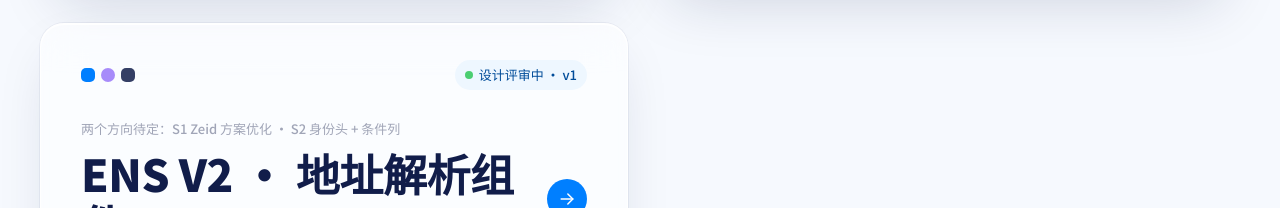
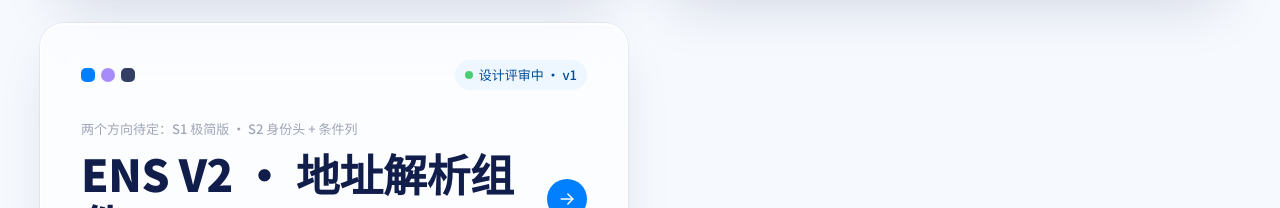
Before and after one commit to wilsonwang-mt/imToken-Design-Hub, a Next.js app: page /projects in a window 1280 px wide. Shown: the part 1029-1237 px from the top of the page. Built offline with nearby package versions, Linux system fonts and the light colour scheme.

Commit message:
chore: ENS 地址解析原型 S1 方案更名为「极简版」

```diff
--- a/content/projects.ts
+++ b/content/projects.ts
@@ -57,14 +57,14 @@
     title: 'ENS V2 · 地址解析组件',
     en: 'Address Context Label & Tooltip',
     status: '设计评审中 · v1',
-    phase: '两个方向待定：S1 Zeid 方案优化 · S2 身份头 + 条件列',
+    phase: '两个方向待定：S1 极简版 · S2 身份头 + 条件列',
     desc: '转账地址输入后的 context 标识与 Tooltip 规范：单一 Tag（Info / Warning / High risk）加无彩色 popover，按 PRD 的 15 条 context 排序与折叠。可操作原型：左侧是转账页，右侧是场景选择器，15 种地址类型和解析状态自动演示，支持 S1 / S2 两套方案切换与并排对比。',
     tags: ['ENS v2', 'Wallet App', 'Tooltip', 'Design Spec', 'Prototype'],
     href: '/projects/ens-address-resolution/',
     static: true,
     stats: [
       { value: '15', label: '条 context：PRD 全覆盖' },
-      { value: '2', label: '个方向：S1 优化 · S2 新探索' },
+      { value: '2', label: '个方向：S1 极简版 · S2 新探索' },
       { value: '535', label: '项原型自动化测试通过' },
     ],
   },
```
Also changed, not shown: public/projects/ens-address-resolution/index.html (+4 -4 lines).
